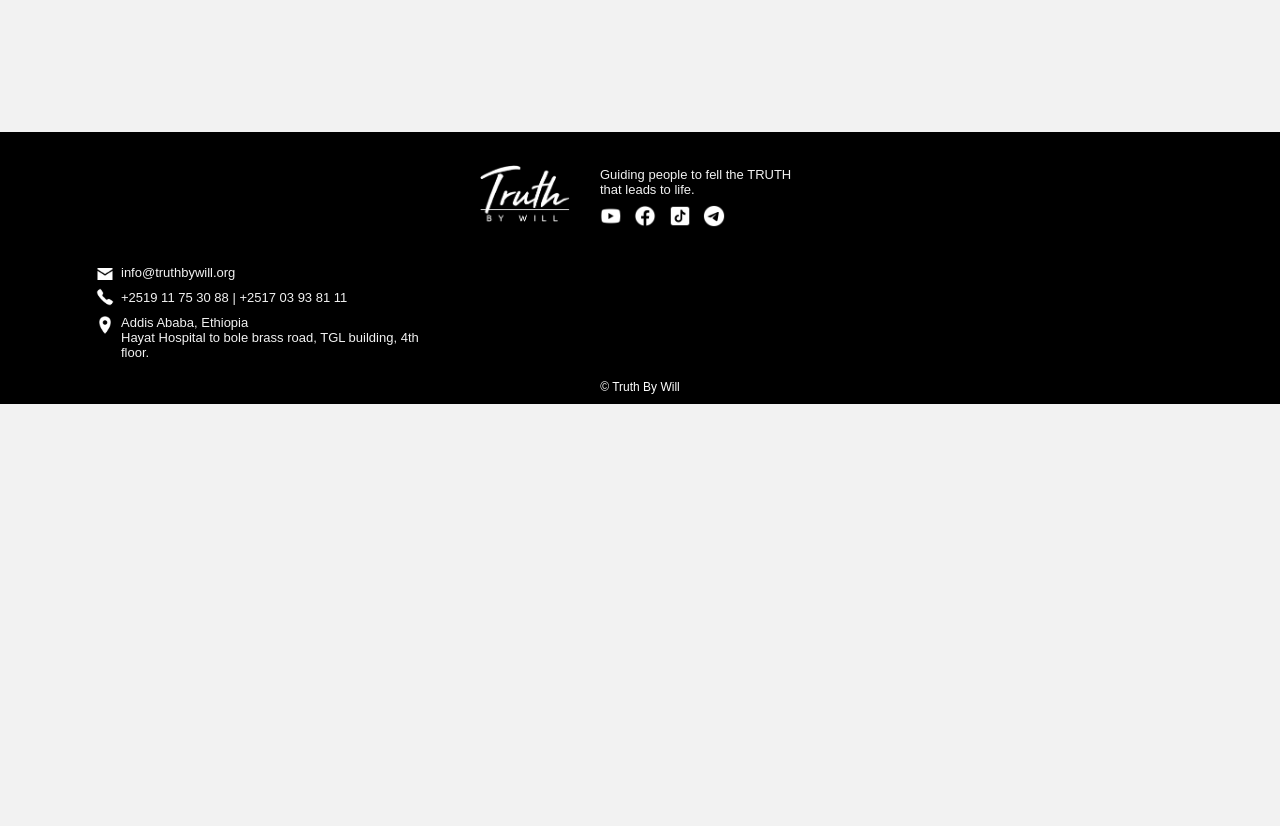
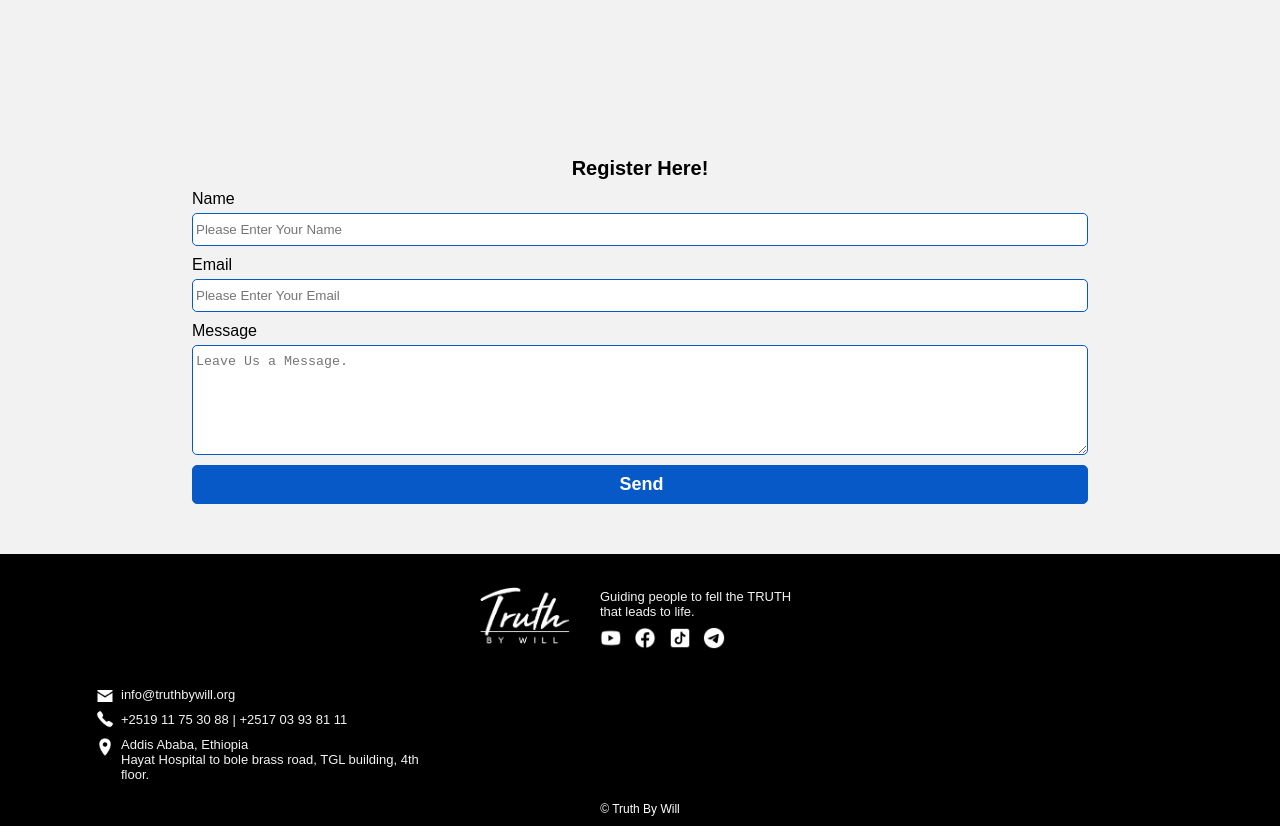
Before and after one commit to kalidmd/tbw, a React (Create React App) app: page / in a window 1280 px wide. Shown: the part 940-1766 px from the top of the page. Before the commit the page ends 1344 px from the top, so only its background shows below. Built offline with nearby package versions, Linux system fonts and the light colour scheme; grey boxes are pictures that could not be loaded.

Commit message:
form added

```diff
--- a/package.json
+++ b/package.json
@@ -3,6 +3,7 @@
   "version": "0.1.0",
   "private": true,
   "dependencies": {
+    "@emailjs/browser": "^3.11.0",
     "@testing-library/jest-dom": "^5.17.0",
     "@testing-library/react": "^13.4.0",
     "@testing-library/user-event": "^13.5.0",
@@ -36,5 +37,8 @@
       "last 1 firefox version",
       "last 1 safari version"
     ]
+  },
+  "devDependencies": {
+    "dotenv": "^16.3.1"
   }
 }
--- a/src/App.jsx
+++ b/src/App.jsx
@@ -1,13 +1,15 @@
 import NavBar from './components/NavBar';
 import Footer from './components/Footer';
 import BurgerMenu from './components/BurgerMenu';
-
+import Register from './components/Register';
 
 function App() {
+
   return (
       <div className="App">
         <NavBar/>
         <BurgerMenu/>
+        <Register/>
         <Footer/>
       </div>
   );
--- /dev/null
+++ b/src/components/Register.jsx
@@ -0,0 +1,63 @@
+import React, { useState, useEffect, useRef } from 'react';
+import emailjs from '@emailjs/browser';
+import '../styles/register.css'
+export default function Register () {
+  const [isMessageSent, setIsMessageSent] = useState(false);
+  // const [count, setCount] = useState(0);
+  const form = useRef();
+
+  const sendEmail = (e) => {
+    e.preventDefault();
+
+    setIsMessageSent(true)
+
+    emailjs.sendForm(process.env.REACT_APP_SERVICE_ID, process.env.REACT_APP_TEMPLATE_ID, form.current, process.env.REACT_APP_PUBLIC_KEY)
+      .then((result) => {
+          console.log(result.text);
+      }, (error) => {
+          console.log(error.text);
+      });
+  };
+
+  useEffect(() => {
+      //Implementing the setInterval method
+      const interval = setInterval(() => {
+          setIsMessageSent(false)
+      }, 3000);
+
+      //Clearing the interval
+      return () => clearInterval(interval);
+  }, [isMessageSent]);
+
+  console.log(isMessageSent);
+  return (
+    <div>
+      <form id="reg-form" className="reg-form" ref={form} onSubmit={sendEmail}>
+        <p className="form-title">Register Here!</p>
+        <label>Name</label>
+        <input
+          type="text"
+          name="user_name"
+          placeholder="Please Enter Your Name"
+        />
+        <label>Email</label>
+        <input
+          type="email"
+          name="user_email"
+          placeholder="Please Enter Your Email"
+        />
+        <label>Message</label>
+        <textarea
+          name="message"
+          placeholder="Leave Us a Message."
+        />
+        <input
+          className="send-btn"
+          type="submit"
+          value="Send"
+        />
+      </form>
+      {isMessageSent && <p className="sent-message">You've Been Registered Succssefully 🎉</p>}
+    </div>
+  );
+};
--- a/src/index.css
+++ b/src/index.css
@@ -13,6 +13,10 @@ body {
   font-family: 'Maven Pro', sans-serif;
   background: #F2F2F2;
 }
+html {
+  scroll-behavior: smooth;
+  scroll-padding-top: 140px;
+}
 img {
   max-width: 100%;
 }
@@ -24,10 +28,6 @@ img {
 .link {
   text-decoration: none;
   font-size: 0;
-}
-html {
-  scroll-behavior: smooth;
-  background-color: var();
 }
 
                      /* MAIN STYLE */
--- a/src/index.js
+++ b/src/index.js
@@ -1,14 +1,8 @@
 import React from 'react';
 import ReactDOM from 'react-dom/client';
 import './index.css';
-
 import App from './App';
 
 
-
 const root = ReactDOM.createRoot(document.getElementById('root'));
-root.render(
-  <React.StrictMode>
-    <App />
-  </React.StrictMode>
-);
+root.render(<App />);
--- a/src/pages/Home.jsx
+++ b/src/pages/Home.jsx
@@ -3,6 +3,7 @@ import Beki from '../assets/image/Beki.png'
 import YoniNew from '../assets/image/Yoni-New.png'
 
 function Home() {
+
   useEffect(()=>{
     const script = document.createElement("script");
     script.src = "https://apis.google.com/js/platform.js"
@@ -22,9 +23,9 @@ function Home() {
         <div className="essential-content">
           <p className='essential-header'>Essential things in life are given for free.</p>
           <p className='essential-paragraph'>Get the ultimate success in life through our weekly classes for free.</p>
-          <button className="register-btn">
-            Register Now
-          </button>
+          <a href="#reg-form">
+            <button className="register-btn"> Register Now </button>
+          </a>
         </div>
       </section>
 
@@ -54,7 +55,7 @@ function Home() {
 
       {/* 4TH SECTION BLOG SECTION*/}
       <section className="blog-container">
-        <div className="blog-content">
+        <div id="blog-content" className="blog-content">
           <p className="blog-header">Blog</p>
           <p className="blog-paragraph">This a place holder where our daily or weekly blog posts are displayed. it could be a short lesson, quote or articles taken from our videos or from other sources.</p>
           <button className="blog-btn">View More</button>
@@ -76,32 +77,6 @@ function Home() {
         </iframe>
       </section>
 
-      {/* 6TH SECTION SUBSCRIBE CHANNEL SECTION*/}
-      <section className='channels-container'>
-        {/* <p className="channels-header">
-          Subscribe our channels to stay <span className="tuned">TUNED.</span>
-        </p> */}
-
-        {/* <div className="channels-container">
-            <div
-              class="g-ytsubscribe" data-channelid="UCFpXCQ1DeMRJk6rAZadtq8g" data-layout="full" data-count="default"
-            >
-            </div>
-            <iframe
-              src="https://www.facebook.com/plugins/like.php?href=https%3A%2F%2Fwww.facebook.com%2FtruthByWill&width=108&layout=button_count&action=like&size=large&share=false&height=21&appId"
-              width="108"
-              height="35"
-              // style="border:none;overflow:hidden"
-              // scrolling="no"
-              // frameborder="0"
-              // allowfullscreen="true"
-              // allow="autoplay; clipboard-write; encrypted-media; picture-in-picture; web-share"
-            >
-          </iframe>
-          <div className="grid">Tiktok iframe</div>
-          <div className="grid">Telegram iframe</div>
-        </div> */}
-      </section>
     </main>
   )
 }
--- a/src/styles/footer.css
+++ b/src/styles/footer.css
@@ -3,6 +3,7 @@
     background-color: #000;
     color: #F2F2F2;
     font-size: 13px;
+    margin-top: 50px;
 }
 .footer--tbw-logo {
     width: 90px;
--- /dev/null
+++ b/src/styles/register.css
@@ -0,0 +1,54 @@
+:root {
+    --border-rad: 5px;
+    --blue: #0659C7;
+    --maximum-width: 95%;
+}
+.reg-form {
+    width: 70%;
+    margin: 50px auto 0;
+    /* background-color: green; */
+    display: flex;
+    flex-direction: column;
+}
+.form-title {
+    font-size: 20px;
+    font-weight: 700;
+    text-align: center;
+    /* padding-bottom: 10px; */
+}
+.reg-form label {
+    padding: 10px 0 5px;
+    font-weight: 500;
+}
+.reg-form input {
+    padding: 8px 0;
+    text-indent: 3px;
+    border: 1px solid var(--blue);
+    border-radius: var(--border-rad);
+}
+.reg-form textarea {
+    padding: 8px 0 70px;
+    text-indent: 3px;
+    border: 1px solid var(--blue);
+    border-radius: var(--border-rad);
+}
+.send-btn {
+    margin-top: 10px;
+    font-size: 18px;
+    font-weight: 700;
+    color: #fff;
+    background-color: var(--blue);
+    cursor: pointer;
+    border-radius: var(--border-rad);
+}
+.sent-message {
+    width: 80%;
+    margin: 0 auto;
+    text-align: center;
+    margin-top: 15px;
+    background-color: green;
+    font-size: 19px;
+    color: #fff;
+    border-radius: var(--border-rad);
+    padding: 3px 0;
+}
```
Also changed, not shown: 2 other files (tests, documents, lock files or other folders).
